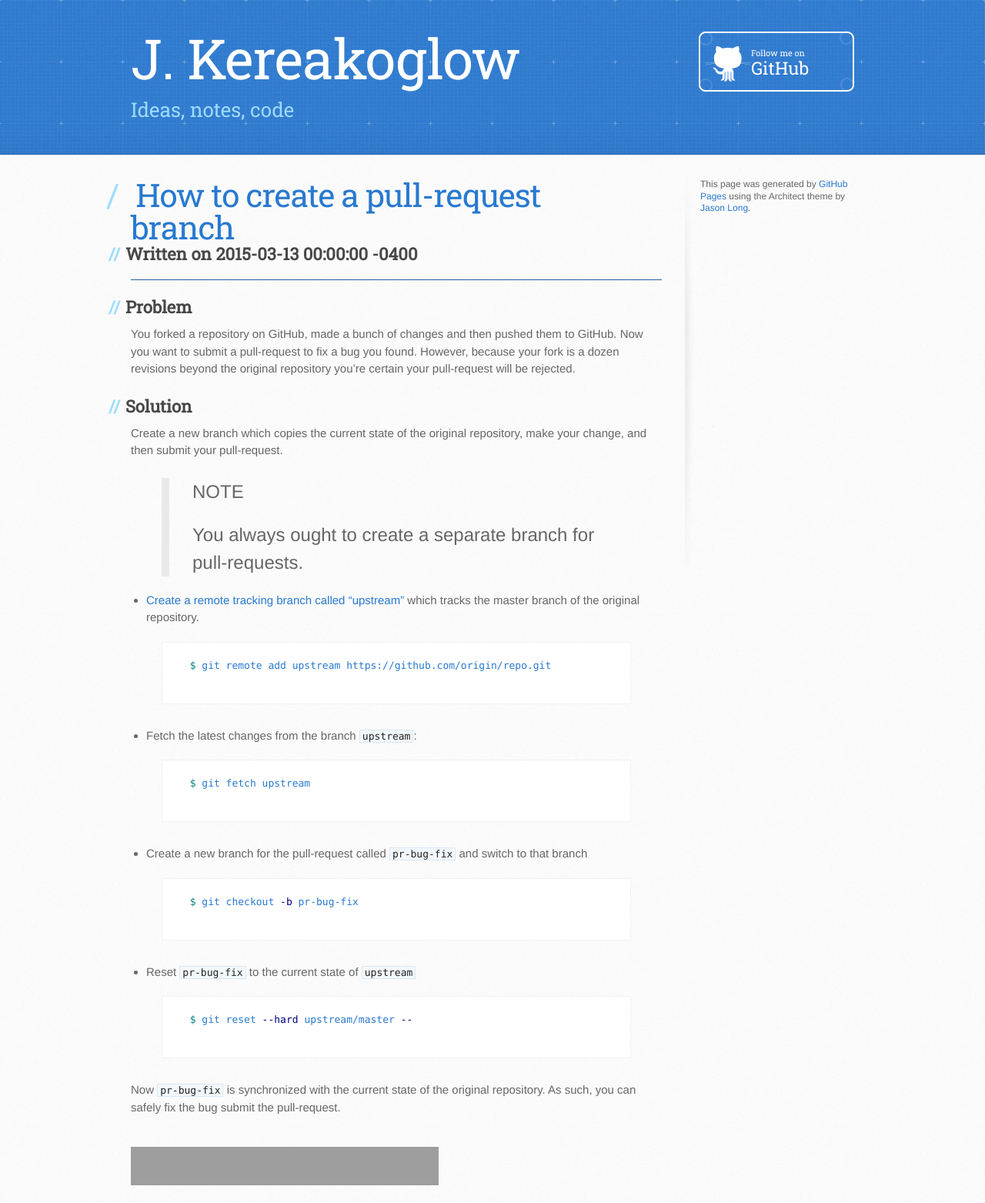
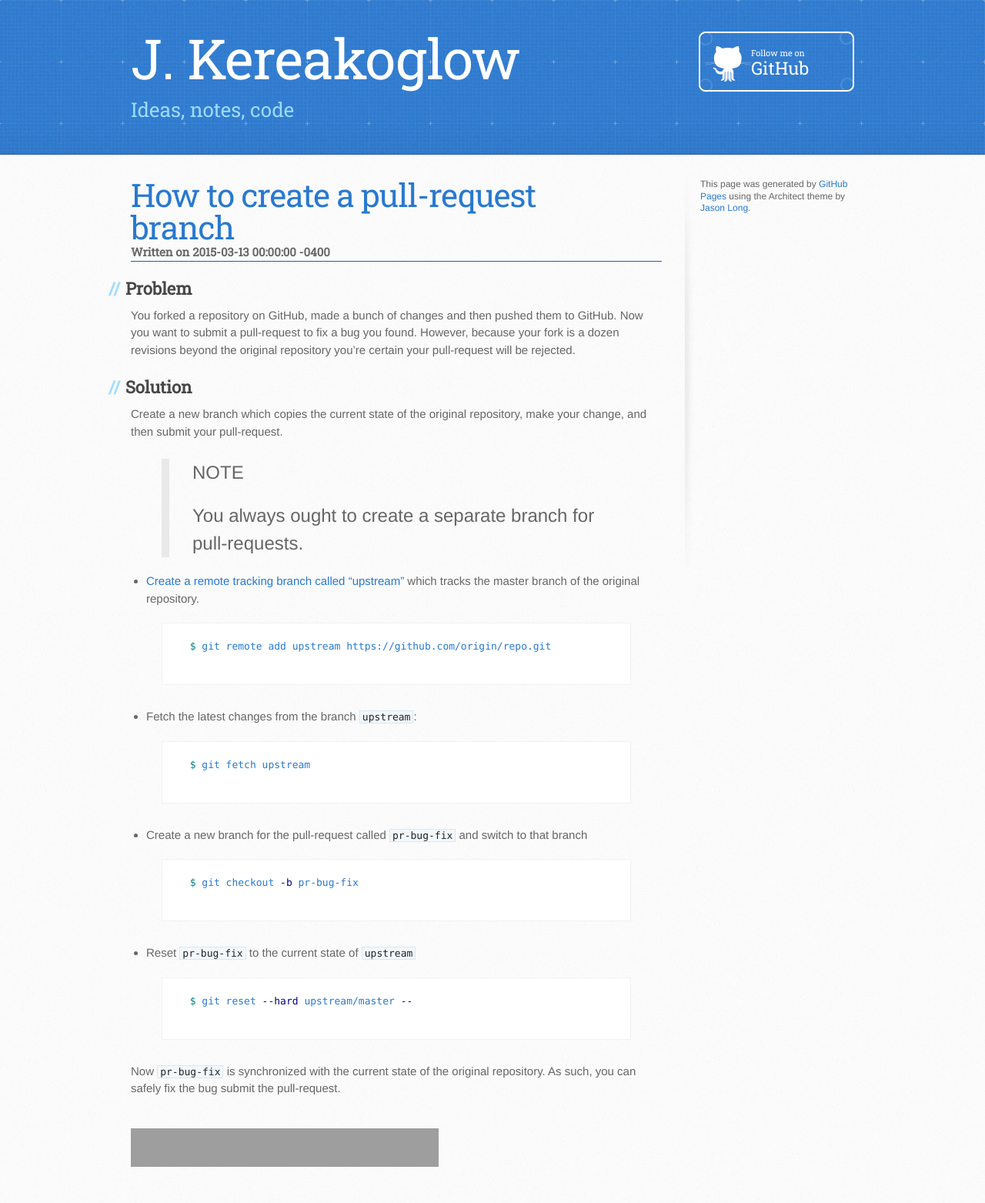
Before and after one commit to jkereako/jkereako.github.io, a Jekyll site: the page built from _posts/2015-03-13-how-to-create-a-pull-request-branch.md, in a window 1280 px wide. Shown: the whole page at 77% size. Built offline with Jekyll 4.4.1, drawn with Linux system fonts in a browser that asks for light colours; after the commit the page ends 1538 px from its top, so only the background shows below that; grey boxes are pictures that could not be loaded.

Commit message:
Fix: styles

```diff
--- a/_layouts/post.html
+++ b/_layouts/post.html
@@ -8,7 +8,7 @@ layout: default
       <a href="{{ page.url }}">{{ page.title | camel_break }}</a>
     </h1>
 
-    <h2>Written on <time datetime="{{ page.date | date_to_xmlschema }}">{{ page.date | ordinalize }}</time></h2>
+    <strong>Written on <time datetime="{{ page.date | date_to_xmlschema }}">{{ page.date | ordinalize }}</time></strong>
   </header>
 
   <div class="content" itemprop="articleBody" data-swiftype-index="true">
--- a/assets/stylesheets/stylesheet.scss
+++ b/assets/stylesheets/stylesheet.scss
@@ -484,18 +484,16 @@ header h2 {
 }
 
 article header {
-  padding:0 0 10px 0;
   background: none;
+  padding: 0;
 }
 
 article header h1 {
-  font-size:32px;
-  background: none;
+  text-indent: 0 !important;
 }
 
-article header h2 {
-  font-size:18px;
-  background: none;
+article header h1:before {
+  content: none !important;
 }
 
 .inner {
```
